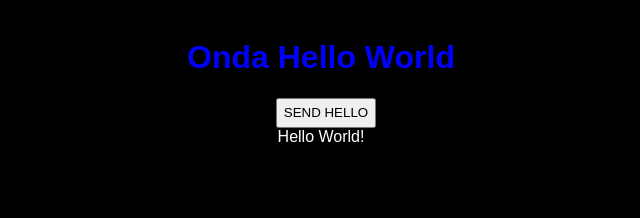
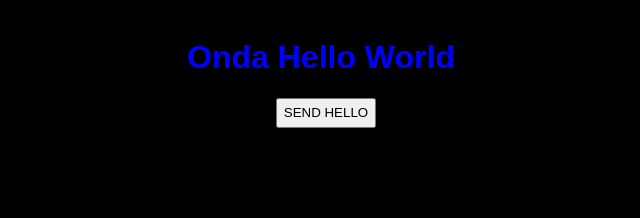
Before and after one commit to kcw-grunt/hw-onda, a React (Create React App) app: page / in a window 1280 px wide. Shown: the top 218 px of the page, without its empty margins (319-959 px from the left). Built offline with nearby package versions, Linux system fonts and the light colour scheme; no server answers.

Commit message:
add no-cors

```diff
--- a/src/App.js
+++ b/src/App.js
@@ -30,12 +30,13 @@ class App extends Component {
     return body;
   }
 
-  sendHelloHandler = (event) => {
-    fetch('http://172.16.10.40/sendhello')
+  sendHelloHandler = (ipadd, event) => {
+    fetch('http://172.16.10.40:3001/api/hello', {mode: 'no-cors'})
     .then((result) => {
       // Get the result
       // If we want text, call result.text()
       return result.text();
+
     }).then((jsonResult) => {
       // Do something with the result
       console.log(jsonResult);
@@ -90,7 +91,7 @@ class App extends Component {
     <button  className='button' style ={{color: 'black', height: 30, margin: 0}} onClick={this.sendHelloHandler}>SEND HELLO</button>
       <div>
       <view style={{color: 'white', margin: 20}}>
-        <text>Hello World!</text>
+        <p className="remoteResponse">{this.state.response}</p>
       </view>
       </div>
 
```
